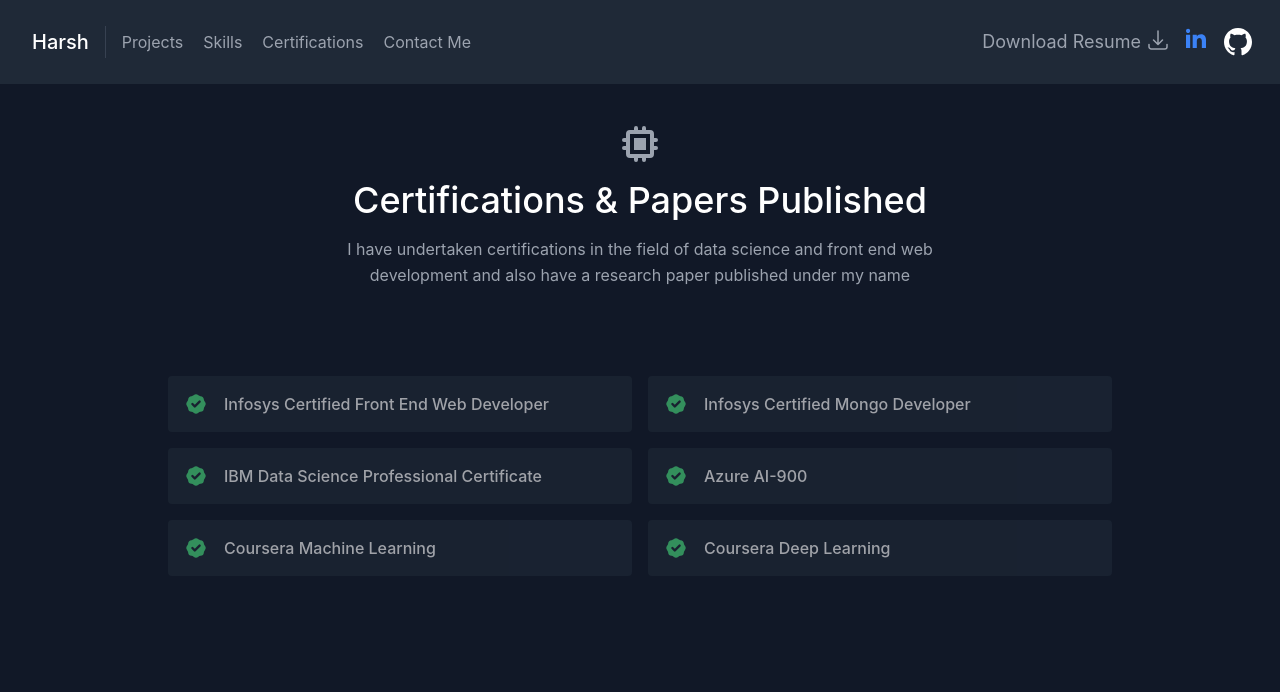
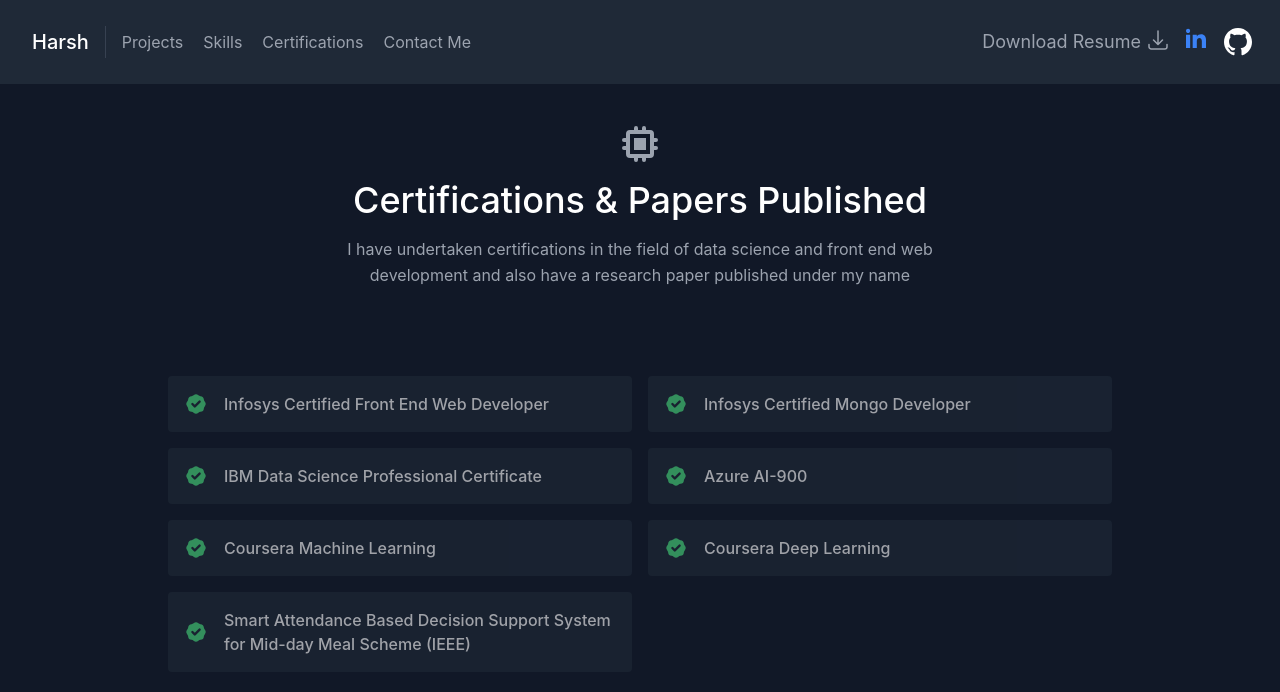
Before and after one commit to harsh3698/portfolioApp, a React (Create React App) app: page /certifications in a window 1280 px wide. Shown: the top 692 px of the page. Built offline with nearby package versions, Linux system fonts and the light colour scheme.

Commit message:
Update data.js

```diff
--- a/src/data.js
+++ b/src/data.js
@@ -34,4 +34,4 @@
 
 export const skillsSVG = ['']
 
-export const certifications = ['Infosys Certified Front End Web Developer', 'Infosys Certified Mongo Developer','IBM Data Science Professional Certificate', 'Azure AI-900', 'Coursera Machine Learning', 'Coursera Deep Learning'];
+export const certifications = ['Infosys Certified Front End Web Developer', 'Infosys Certified Mongo Developer','IBM Data Science Professional Certificate', 'Azure AI-900', 'Coursera Machine Learning', 'Coursera Deep Learning', 'Smart Attendance Based Decision Support System for Mid-day Meal Scheme (IEEE)'];
```
